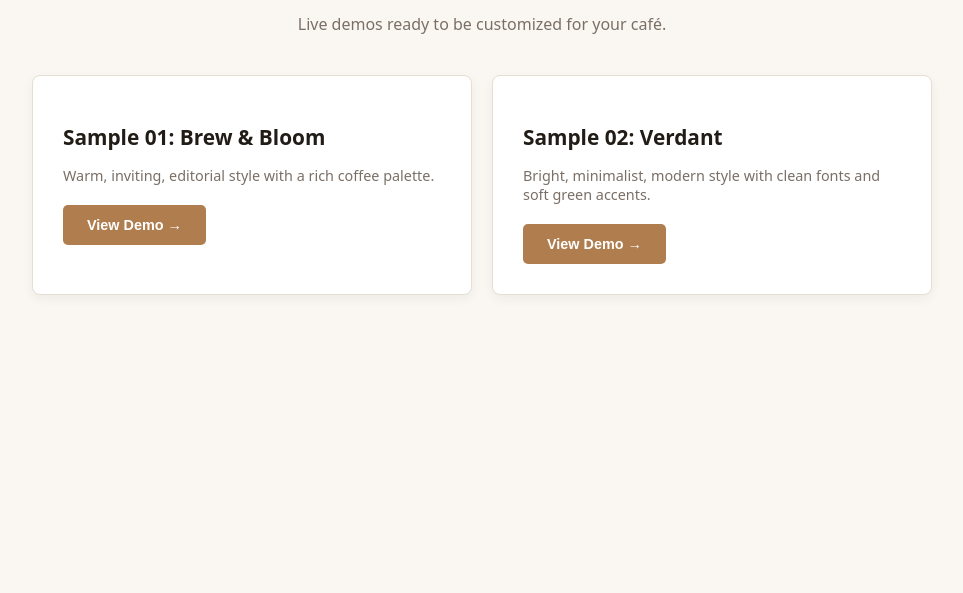
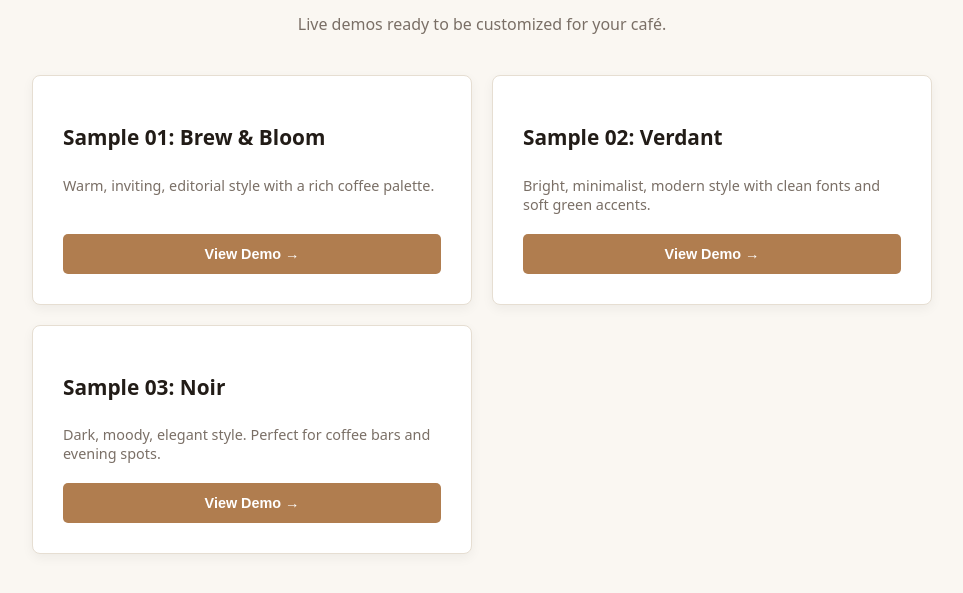
Before and after one commit to anayababar402-lab/Cafe-website-samples-, a plain HTML site: page index.html in a window 1280 px wide. Shown: the part 161-754 px from the top of the page, without its empty margins (158-1121 px from the left). Drawn offline with Linux system fonts and the light colour scheme.

Commit message:
Update index.html

```diff
--- a/index.html
+++ b/index.html
@@ -9,10 +9,10 @@
   h1 { font-size:2.2rem; margin-bottom:8px; margin-top: 50px;}
   p  { color:#7a6f66; margin-bottom:40px; }
   .grid { display: grid; grid-template-columns: 1fr 1fr; gap: 20px; margin-top: 40px; }
-  .card { background:#fff; border:1px solid #e6ded2; border-radius:8px; padding:30px; text-align: left; box-shadow: 0 4px 12px rgba(0,0,0,0.05); }
+  .card { background:#fff; border:1px solid #e6ded2; border-radius:8px; padding:30px; text-align: left; box-shadow: 0 4px 12px rgba(0,0,0,0.05); display: flex; flex-direction: column; }
   .card h2 { font-size:1.3rem; margin-bottom:10px; }
-  .card p { font-size:0.9rem; color:#7a6f66; margin-bottom:20px; }
-  .btn { display:inline-block; background:#b07d4f; color:#fff; padding:12px 24px; text-decoration:none; border-radius:5px; font-weight:bold; font-family: sans-serif; font-size: 0.9rem; }
+  .card p { font-size:0.9rem; color:#7a6f66; margin-bottom:20px; flex-grow: 1; }
+  .btn { display:inline-block; background:#b07d4f; color:#fff; padding:12px 24px; text-decoration:none; border-radius:5px; font-weight:bold; font-family: sans-serif; font-size: 0.9rem; text-align: center; }
   @media (max-width: 600px) { .grid { grid-template-columns: 1fr; } }
 </style>
 </head>
@@ -32,6 +32,12 @@
       <p>Bright, minimalist, modern style with clean fonts and soft green accents.</p>
       <a href="sample-02-verdant/" class="btn">View Demo →</a>
     </div>
+
+    <div class="card">
+      <h2>Sample 03: Noir</h2>
+      <p>Dark, moody, elegant style. Perfect for coffee bars and evening spots.</p>
+      <a href="sample-03-noir/" class="btn">View Demo →</a>
+    </div>
   </div>
 
 </body>
```
